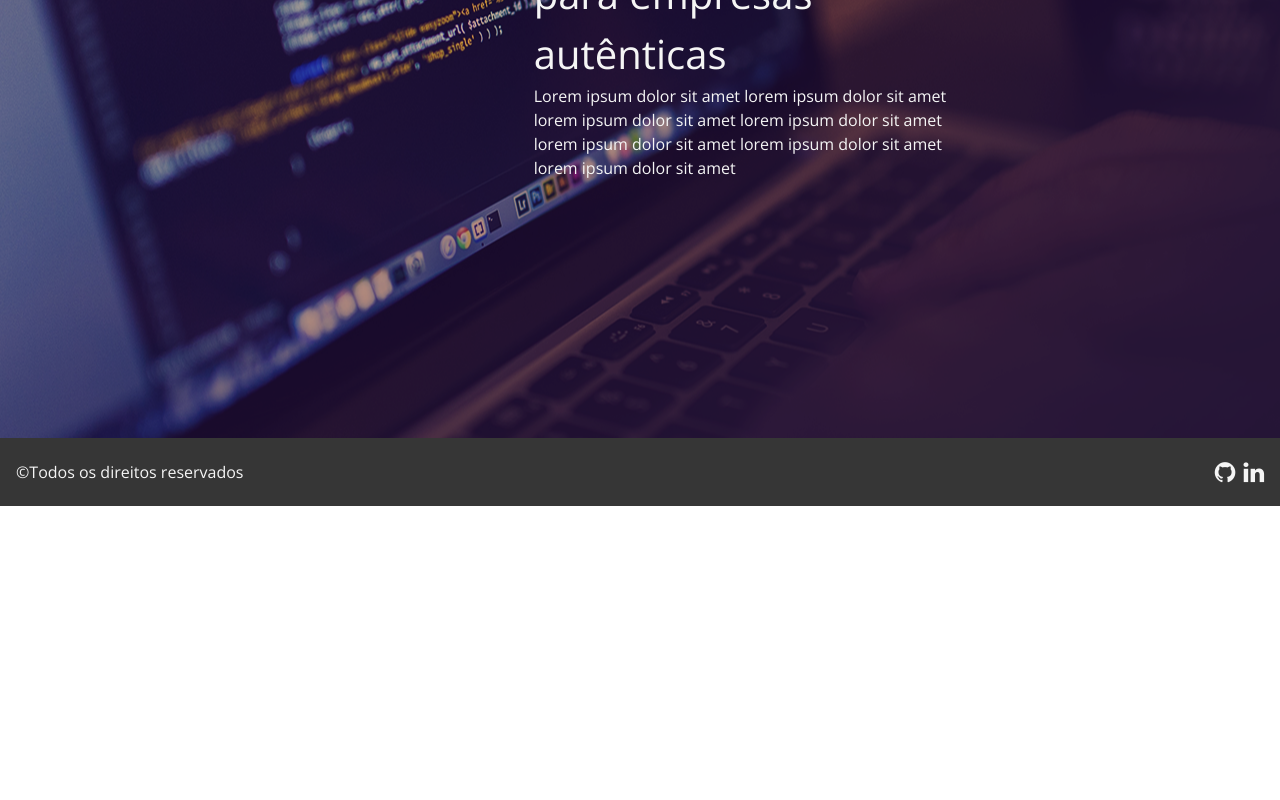
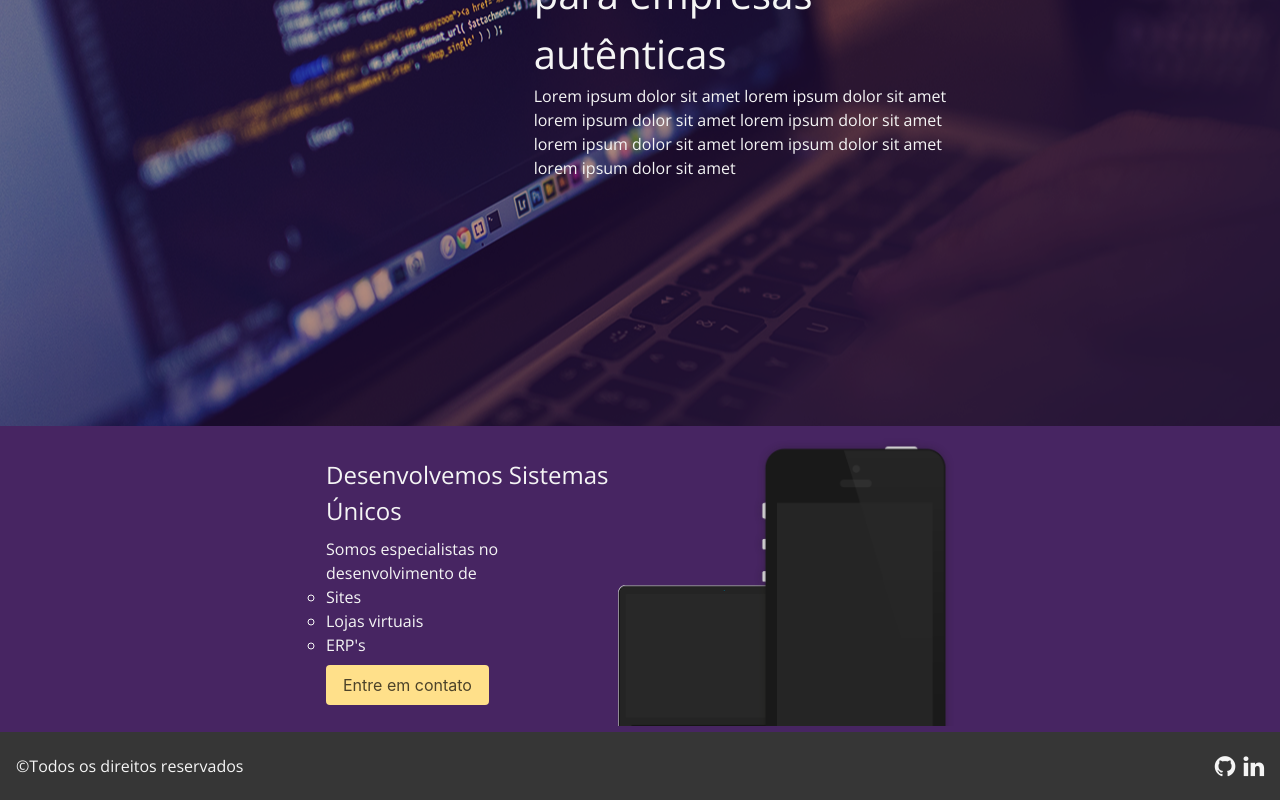
Before and after one commit to eng-gabrielscardoso/bcservicos-react, a React (Create React App) app in the folder frontend/: page / in a window 1280 px wide. Shown: the part 362-1162 px from the top of the page. Before the commit the page ends 868 px from the top, so only its background shows below. Built offline with nearby package versions, Linux system fonts and the light colour scheme.

Commit message:
feat: add Headline component

```diff
--- a/frontend/src/App.css
+++ b/frontend/src/App.css
@@ -6,7 +6,6 @@
 * {
   margin: 0;
   padding: 0;
-
 }
 
 html,
--- /dev/null
+++ b/frontend/src/components/Headline/Headline.css
@@ -0,0 +1,19 @@
+section { background-color: #472562; }
+
+img { max-height: 360px; }
+
+ul {
+  list-style: circle !important;
+  list-style-type: circle !important;
+}
+
+@media screen and (max-width: 768px) {
+  .headline-main {
+    margin: 0 auto;
+    text-align: center;
+  }
+
+  .headline-main p {
+    text-align: left;
+  }
+}
--- /dev/null
+++ b/frontend/src/components/Headline/Headline.jsx
@@ -0,0 +1,38 @@
+import React from 'react';
+import { Link } from 'react-router-dom';
+
+import './Headline.css';
+
+import device from '../../static/images/device.png';
+
+function Headline () {
+  return (
+    <section>
+      <div className="columns">
+        <div className="column is-half is-offset-one-quarter">
+          <div className="is-flex is-justify-content-space-between is-align-items-center">
+            <div className="headline-main has-text-light">
+              <h2 className="is-capitalized is-size-4">Desenvolvemos sistemas únicos</h2>
+              <p className="my-2">
+                Somos especialistas no desenvolvimento de
+                <ul>
+                  <li>Sites</li>
+                  <li>Lojas virtuais</li>
+                  <li>ERP's</li>
+                </ul>
+              </p>
+              <Link to="/contato">
+                <button className="button is-warning mb-2">Entre em contato</button>
+              </Link>
+            </div>
+            <div className="headline-image  is-hidden-touch">
+              <img src={ device } alt="Device responsiviness" title="Implementando sistemas Responsivos" aria-hidden="true" />
+            </div>
+          </div>
+        </div>
+      </div>
+    </section>
+  );
+}
+
+export default Headline;
--- a/frontend/src/views/Home/Home.jsx
+++ b/frontend/src/views/Home/Home.jsx
@@ -3,12 +3,14 @@ import React from 'react';
 import './Home.css';
 
 import Banner from '../../components/Banner/Banner';
+import Headline from '../../components/Headline/Headline';
 import Footer from '../../components/Footer/Footer';
 
 function Home () {
   return (
     <div className="home">
       <Banner />
+      <Headline />
       <Footer />
     </div>
   );
```
Also changed, not shown: frontend/src/static/images/device.png (added).
